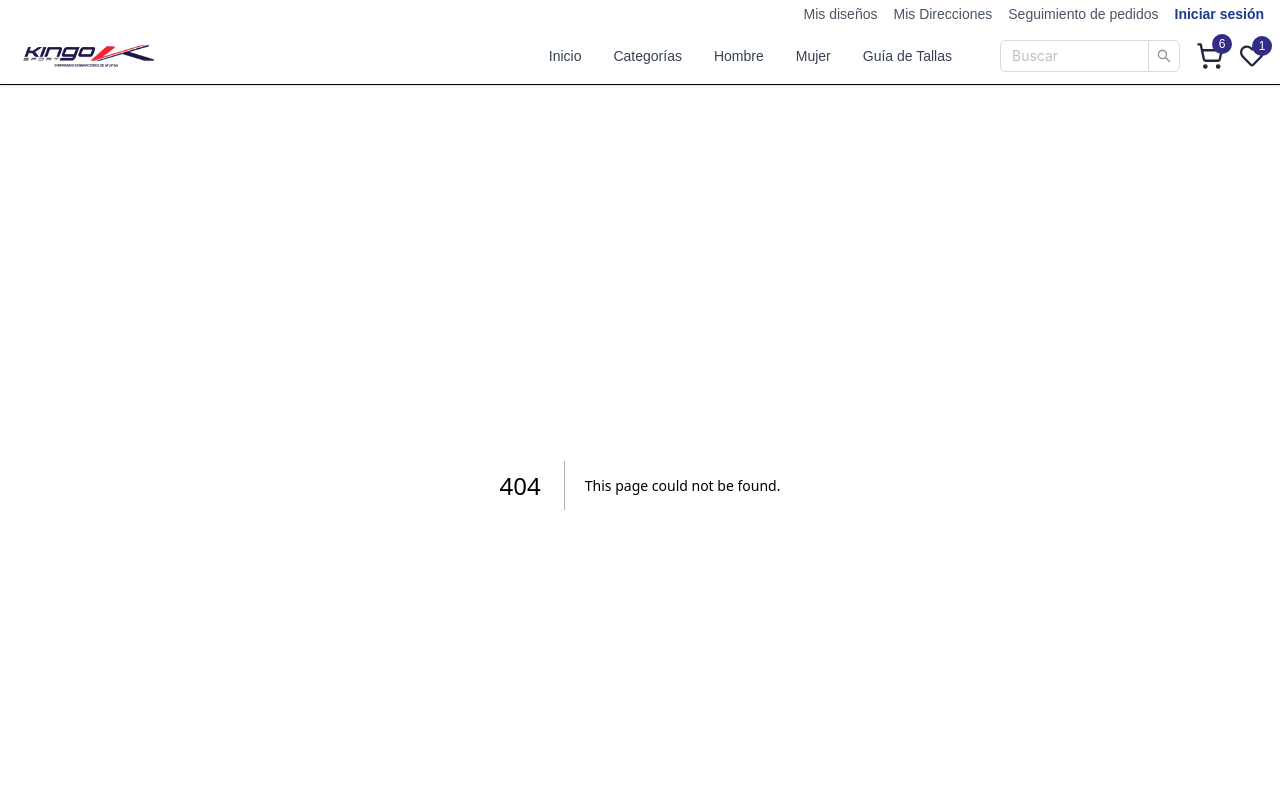
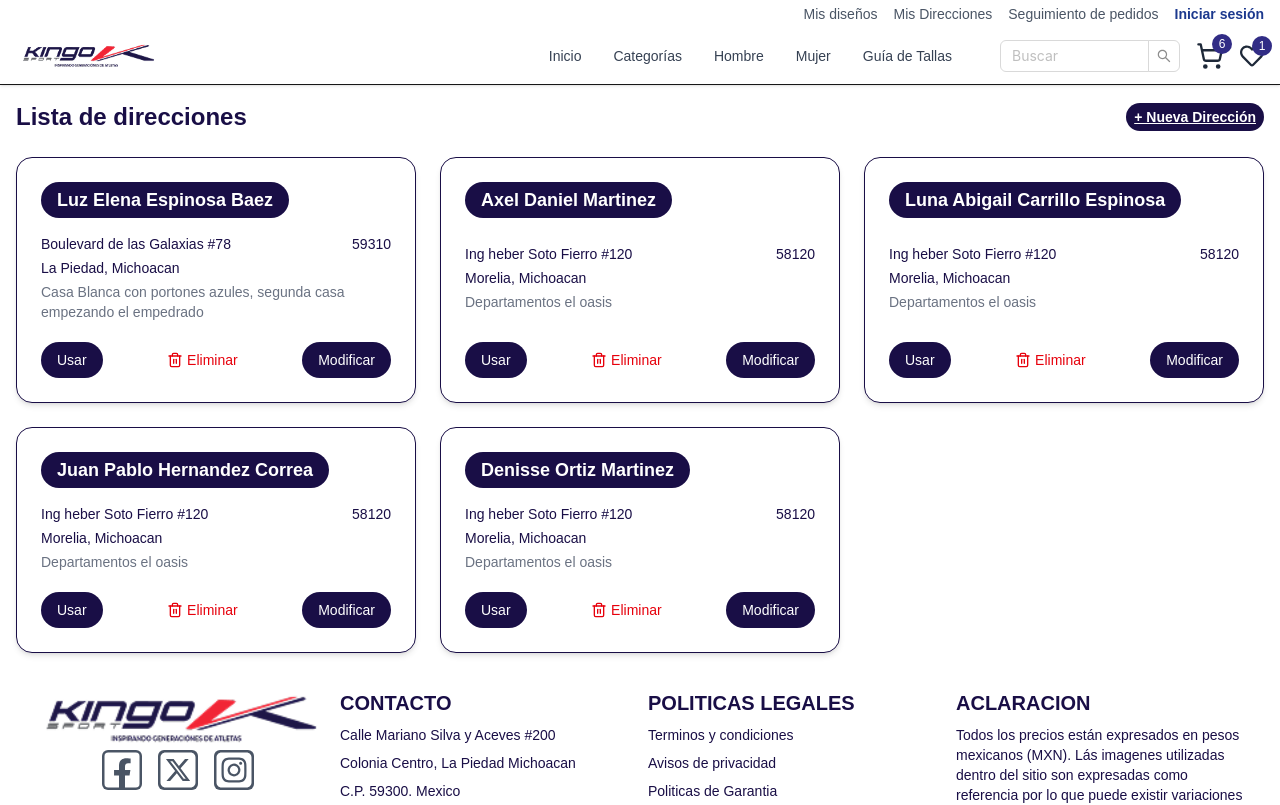
Before and after one commit to Abby25CE/my-projecto, a Next.js app: page /Mis-Disenos in a window 1280 px wide. Before the commit this address had no page. Shown: the top 805 px of the page. Built offline with nearby package versions, Linux system fonts and the light colour scheme.

Commit message:
💄 ui: create New View

```diff
--- /dev/null
+++ b/src/app/Mis-Disenos/page.tsx
@@ -0,0 +1,99 @@
+"use client";
+import { Trash2 } from "lucide-react";
+import { useEffect, useState } from "react";
+import { useRouter } from "next/navigation";
+import { AddressData } from "@/Types/uniforms";
+
+const Addresses: React.FC = () => {
+  const [direcciones, setdirecciones] = useState<AddressData[]>([]);
+  const router = useRouter();
+
+  const eliminarProducto = (id: number) => {
+    setdirecciones((prev) => prev.filter((p) => p.id !== id));
+  };
+
+  const modificarDireccion = (direccion: AddressData) => {
+    // Convertir el objeto a string para pasarlo como parámetro de URL
+    const direccionString = encodeURIComponent(JSON.stringify(direccion));
+    router.push(`/Nueva-Direccion?edit=${direccionString}`);
+  };
+
+  const handleUsar = (direccion: AddressData) => {
+    // Convertir el objeto a string para pasarlo como parámetro de URL
+    const direccionString = encodeURIComponent(JSON.stringify(direccion));
+    router.push(`/Envio?edit=${direccionString}`);
+  };
+
+  useEffect(() => {
+    fetch("/data/Direcciones.json")
+      .then((res) => res.json())
+      .then((data) => setdirecciones(data));
+  }, []);
+
+  return (
+    <section className="p-4 max-w-7xl mx-auto">
+      {/* Header */}
+      <div className="flex flex-col sm:flex-row justify-between items-start sm:items-center mb-6 gap-3">
+        <h1 className="text-2xl text-[#190E46] font-bold">
+          Lista de direcciones
+        </h1>
+        <a
+          href="/Nueva-Direccion"
+          className="text-sm text-white px-2 py-1 rounded-2xl bg-[#190E46] font-semibold underline hover:text-indigo-900"
+        >
+          + Nueva Dirección
+        </a>
+      </div>
+      {/* Cards Grid */}
+      <div className="grid grid-cols-1 sm:grid-cols-2 lg:grid-cols-3 gap-6">
+        {direcciones.map((dire) => (
+          <div
+            key={dire.id}
+            className="border rounded-2xl shadow-md p-6 bg-white text-[#190E46] flex flex-col justify-between"
+          >
+            {/* Header */}
+            <div className="text-lg font-bold bg-[#190E46] text-white rounded-full py-1 px-4 w-fit mb-4">
+              <h1>{dire.nombre}</h1>
+            </div>
+            {/* Dirección */}
+            <div className="space-y-1 text-sm font-medium">
+              <div className="flex justify-between">
+                <span>
+                  {dire.direccion} #{dire.numero}
+                </span>
+                <span>{dire.cp}</span>
+              </div>
+              <div>
+                {dire.ciudad}, {dire.estado}
+              </div>
+              <div className="text-gray-500">{dire.referencia}</div>
+            </div>
+            {/* Acciones */}
+            <div className="flex justify-between items-center mt-5">
+              <button
+                onClick={() => handleUsar(dire)}
+                className="bg-[#190E46] text-white text-sm px-4 py-2 rounded-full hover:bg-indigo-800"
+              >
+                Usar
+              </button>{" "}
+              <button
+                onClick={() => eliminarProducto(dire.id!)}
+                className="text-red-600 hover:underline flex items-center gap-1 text-sm"
+              >
+                <Trash2 size={16} /> Eliminar
+              </button>
+              <button
+                onClick={() => modificarDireccion(dire)}
+                className="bg-[#190E46] text-white text-sm px-4 py-2 rounded-full hover:bg-indigo-800"
+              >
+                Modificar
+              </button>
+            </div>
+          </div>
+        ))}
+      </div>
+    </section>
+  );
+};
+
+export default Addresses;
```
